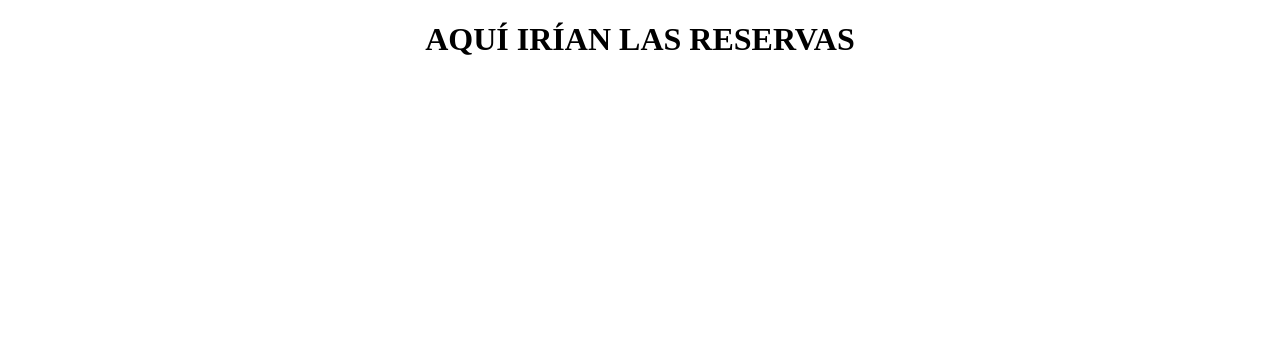
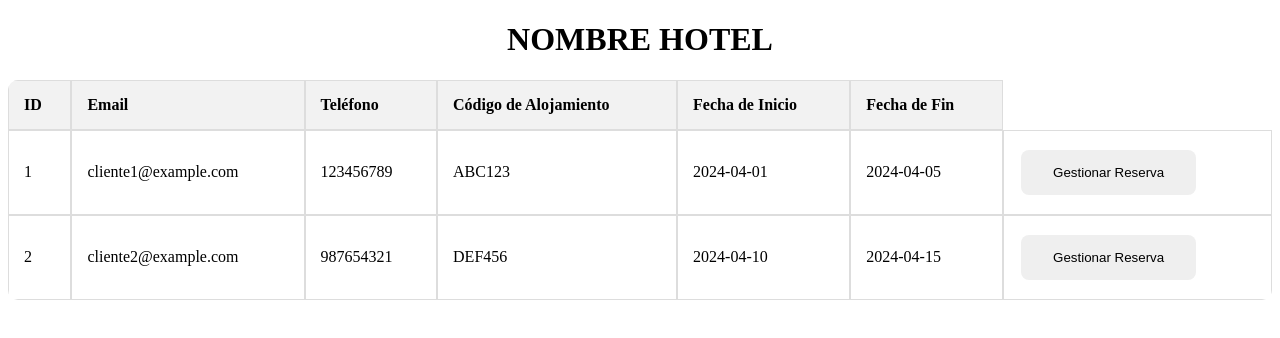
Before and after one commit to rpallin0705/ProyectoDAM-Omar_Lerma-Angela_Romero-Julio_Moreno-RafaelA_Palomares, a plain HTML site: page reservas.html in a window 1280 px wide. Drawn offline with Linux system fonts and the light colour scheme.

Commit message:
html visualizar reservas

```diff
--- a/reservas.html
+++ b/reservas.html
@@ -4,9 +4,77 @@
     <meta charset="UTF-8">
     <meta name="viewport" content="width=device-width, initial-scale=1.0">
     <title>Reservas</title>
+
 </head>
 
 <body>
-    <h1 style="text-align: center;">AQUÍ IRÍAN LAS RESERVAS</h1>
+    <h1 style="text-align: center;">NOMBRE HOTEL</h1>
+    <table>
+        <thead>
+            <tr>
+                <th>ID</th>
+                <th>Email</th>
+                <th>Teléfono</th>
+                <th>Código de Alojamiento</th>
+                <th>Fecha de Inicio</th>
+                <th>Fecha de Fin</th>
+            </tr>
+        </thead>
+        <tbody>
+            <tr>
+                <td>1</td>
+                <td>cliente1@example.com</td>
+                <td>123456789</td>
+                <td>ABC123</td>
+                <td>2024-04-01</td>
+                <td>2024-04-05</td>
+                <td><button>Gestionar Reserva</button></td>
+            </tr>
+            <tr>
+                <td>2</td>
+                <td>cliente2@example.com</td>
+                <td>987654321</td>
+                <td>DEF456</td>
+                <td>2024-04-10</td>
+                <td>2024-04-15</td>
+                <td><button>Gestionar Reserva</button></td>
+            </tr>
+            <!-- Agrega más filas según sea necesario -->
+        </tbody>
+    </table>
 </body>
 </html>
+<style>
+    table {
+        border-collapse: separate;
+        border-spacing: 0;
+        width: 100%;
+        border-radius: 10px;
+        overflow: hidden;
+    }
+    th, td {
+        border: 1px solid #dddddd;
+        text-align: left;
+        padding: 15px;
+    }
+    th {
+        background-color: #f2f2f2;
+    }
+
+    button {
+            border: none;
+            padding: 15px 32px;
+            text-align: center;
+            text-decoration: none;
+            display: inline-block;
+            margin: 4px 2px;
+            cursor: pointer;
+            border-radius: 8px;
+            transition: transform 0.3s ease;
+        }
+
+        button:hover {
+            transform: scale(1.1); /* Aumenta el tamaño en un 10% */
+        }
+    </style>
+</style>
```
